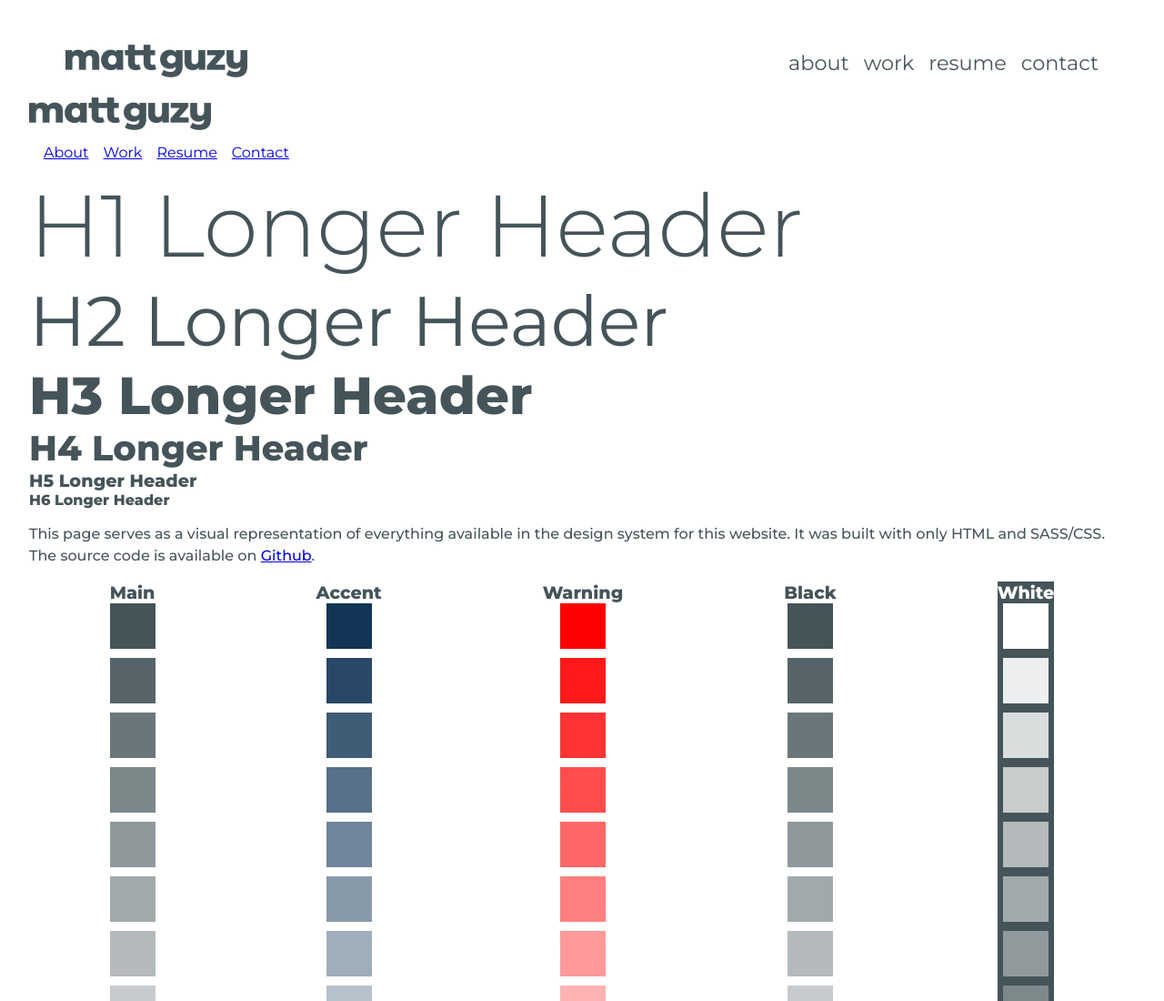
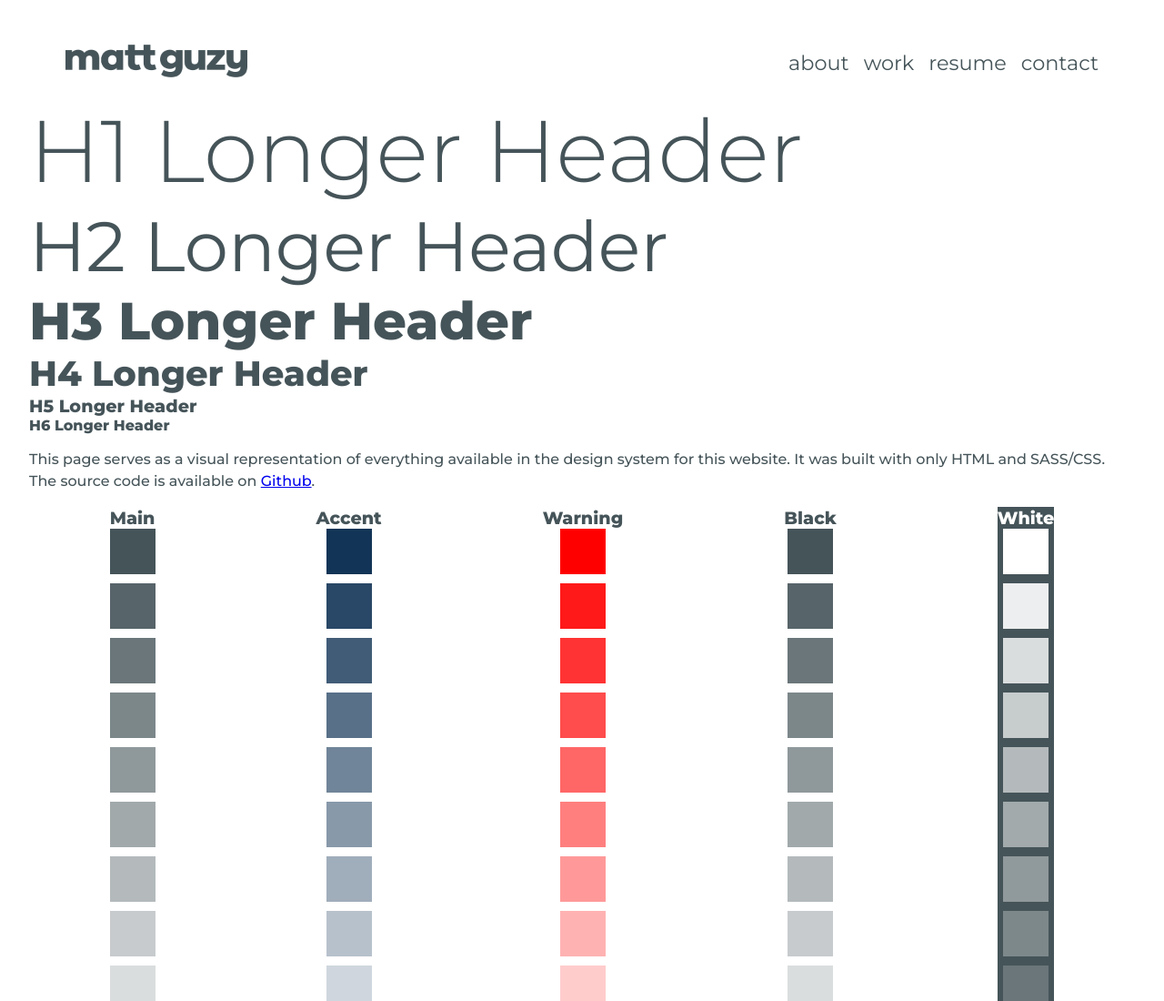
Before and after one commit to MSGuzy/MSGuzy.github.io, a website: page sandbox.html in a window 1280 px wide. Shown: the top 1100 px of the page at 91% size. Drawn offline with nearby package versions, Linux system fonts and the light colour scheme.

Commit message:
resume jquery

```diff
--- a/header.html
+++ b/header.html
@@ -1,16 +1,17 @@
-<!--<div class="responsive-logo">
-    <h1 id="logo-matt">matt</h1>
-    <h1 id="logo-guzy">guzy</h1>
-</div> -->
 <div class="responsive-logo" href="./index.html">
     <img class="logo-name" id="logo-matt" src="Images/matt.png" alt="Matt"></img>
     <img class="logo-name" id="logo-guzy" src="Images/guzy.png" alt="Guzy"></img>
 </div>
 <div class="main-nav">
     <ul>
-        <li><a href="#about">About</a></li>
-        <li><a href="#work">Work</a></li>
+        <li><a href="./index.html#about">About</a></li>
+        <li><a href="./index.html#work">Work</a></li>
         <li><a href="./resume.html" target="_blank">Resume</a></li>
-        <li><a href="#contact">Contact</a></li>
+        <li><a href="./index.html#contact">Contact</a></li>
     </ul>
 </div>
+
+<!--<div class="responsive-logo">
+    <h1 id="logo-matt">matt</h1>
+    <h1 id="logo-guzy">guzy</h1>
+</div> -->
--- a/sandbox.html
+++ b/sandbox.html
@@ -1,5 +1,4 @@
 <!DOCTYPE html>
-
 <html>
 <head>
     <link rel="stylesheet" href="CSS/main.css">
@@ -14,24 +13,6 @@
 </head>
 
 <body style="margin: 2em">
-  <div class=top>
-      <!--<div class="responsive-logo">
-          <h1 id="logo-matt">matt</h1>
-          <h1 id="logo-guzy">guzy</h1>
-      </div> -->
-      <div class="responsive-logo" href="./index.html">
-          <img class="logo-name" id="logo-matt" src="Images/matt.png" alt="Matt"></img>
-          <img class="logo-name" id="logo-guzy" src="Images/guzy.png" alt="Guzy"></img>
-      </div>
-      <div class="main-nav">
-          <ul>
-              <li><a href="./index.html#about">About</a></li>
-              <li><a href="./index.html#work">Work</a></li>
-              <li><a href="./resume.html" target="_blank">Resume</a></li>
-              <li><a href="#contact">Contact</a></li>
-          </ul>
-      </div>
-  </div>
   <div>
       <h1><span class="bold">H1</span> Longer Header</h1>
       <h2>H2 Longer Header</h2>
```
Also changed, not shown: index.html (+0 -1 lines), resume.html (+20 -0 lines). Lines whose indentation alone changed are shown as unchanged.
